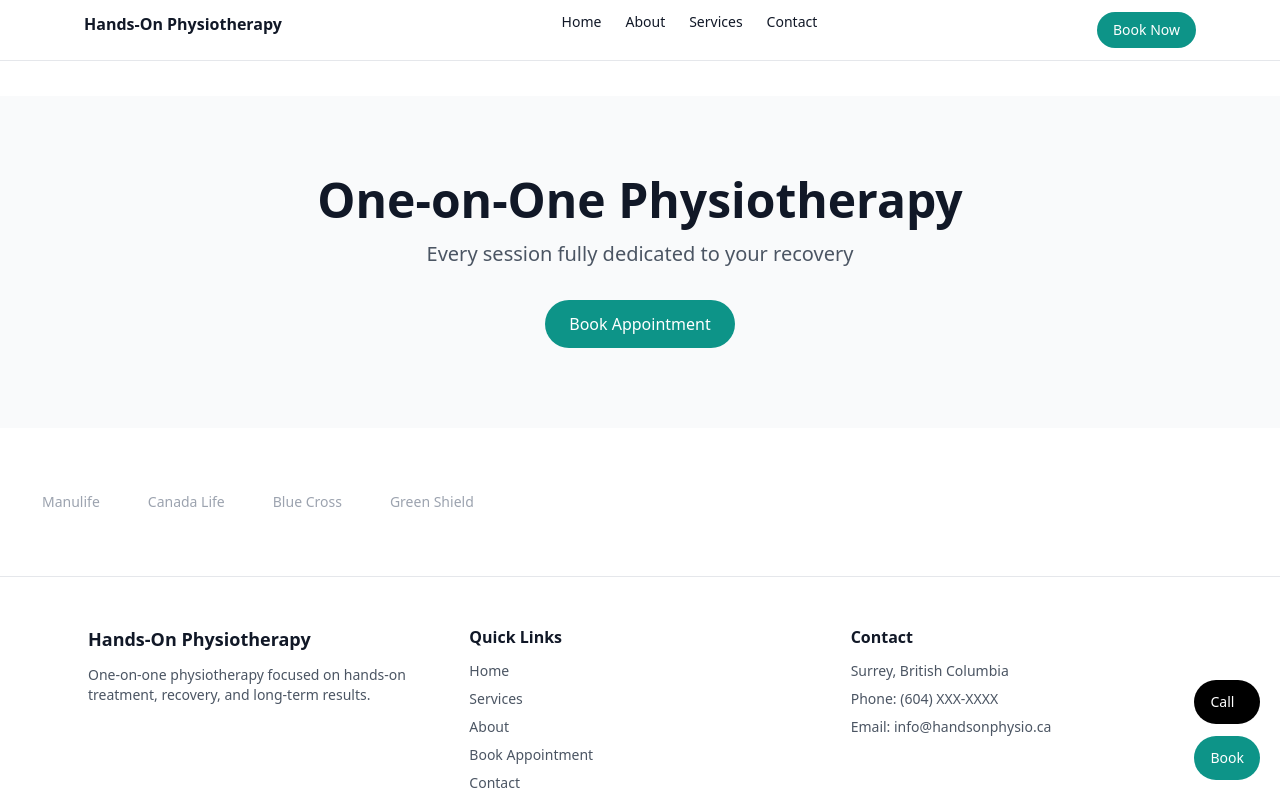
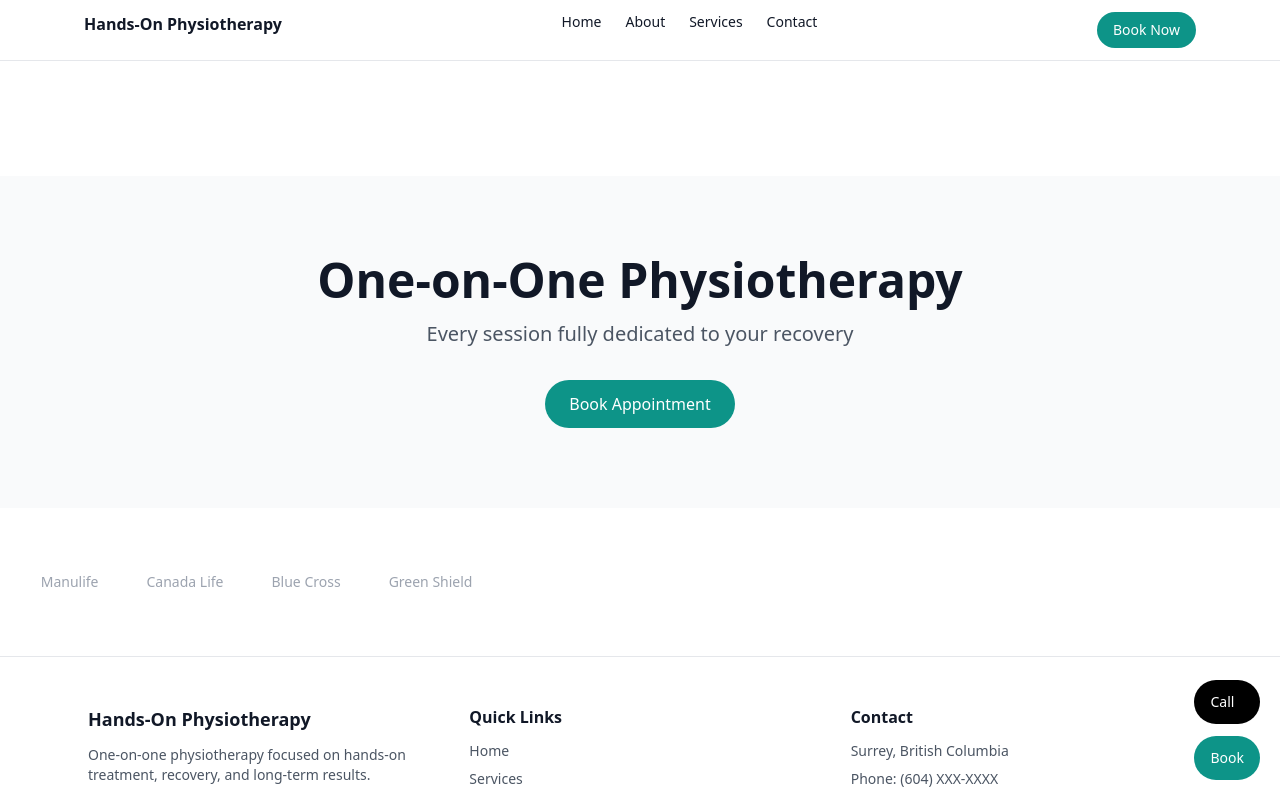
Before and after one commit to handsonphysio/handsonphysio.ca, a Next.js app: page / in a window 1280 px wide. Shown: the top 799 px of the page. Built offline with nearby package versions, Linux system fonts and the light colour scheme.

Commit message:
Update layout.tsx

```diff
--- a/app/layout.tsx
+++ b/app/layout.tsx
@@ -11,7 +11,7 @@ export default function RootLayout({
     <html lang="en">
       <body className="bg-white text-gray-900">
         <Navbar />
-        {children}
+        <main className="pt-20">{children}</main>
         <Footer />
       </body>
     </html>
```
